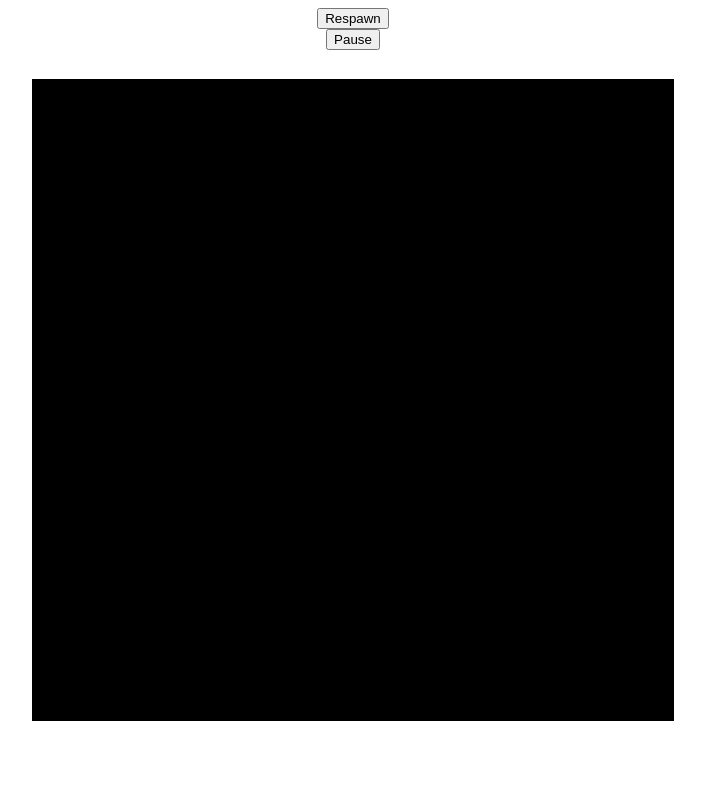
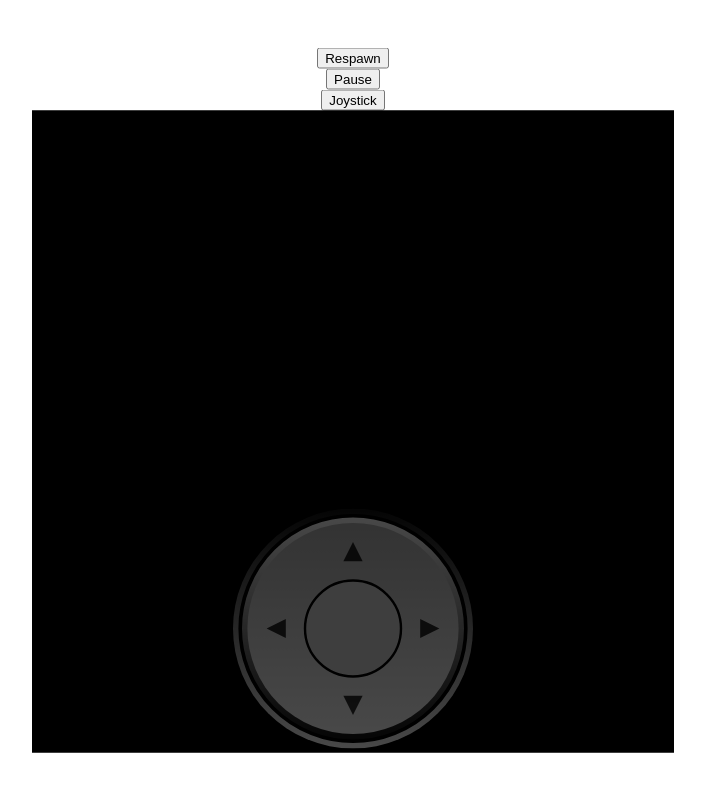
Before and after one commit to na50r/snake-go, a plain HTML site: page index.html in a window 1280 px wide. Shown: the whole page, without its empty margins (287-992 px from the left). Drawn offline with Linux system fonts and the light colour scheme.

Commit message:
add joystick & improve shutdown

```diff
--- a/main.js
+++ b/main.js
@@ -1,12 +1,15 @@
 import { Input } from './scripts/input.js';
 import { Map } from './scripts/map.js';
 import { Snake } from './scripts/snake.js';
+import { Joystick } from './scripts/joystick.js';
 
 const app = document.getElementById('app');
 const startBtn = document.createElement('button');
 const stopBtn = document.createElement('button');
 startBtn.innerText = 'Respawn';
 stopBtn.innerText = 'Pause';
+const joystickButton = document.createElement('button');
+joystickButton.innerText = 'Joystick';
 
 const canvas = document.createElement('canvas');
 
@@ -21,7 +24,7 @@ export const GAME_HEIGHT = ROWS * TILE_SIZE;
 
 canvas.width = GAME_WIDTH;
 canvas.height = GAME_HEIGHT;
-app.append(canvas, startBtn, stopBtn);
+app.append(startBtn, stopBtn, joystickButton, canvas);
 
 function drawGrid(ctx) {
     ctx.strokeStyle = 'white';
@@ -39,6 +42,7 @@ class Game {
         this.map = new Map(this);
         this.input = new Input(this);
         this.snake = new Snake(this);
+        this.joystick = new Joystick(this);
         this.debug = false;
         this.socket.onmessage = (event) => {
             const msg = JSON.parse(event.data);
@@ -65,17 +69,28 @@ class Game {
     };
 }
 
+
 function killGame(game) {
     game.socket.close();
     game.socket = null;
     game = null;
 }
 
-
 var aniID;
 var lastTime = 0;
 var paused = false;
+var enabled = true;
 var currentState = { game: null, loop: null }
+
+function setupJoystick(game) {
+    const oldJoystick = document.getElementById('joystick');
+    if (oldJoystick) {
+        oldJoystick.remove();
+    }
+    app.append(game.joystick.js);
+}
+
+
 function createGameLoop() {
     const game = new Game();
     const gameLoop = (timeStamp) => {
@@ -96,6 +111,7 @@ function createGameLoop() {
 window.addEventListener('load', () => {
     currentState = createGameLoop();
     requestAnimationFrame(currentState.loop);
+    setupJoystick(currentState.game);
 })
 
 startBtn.addEventListener('click', () => {
@@ -107,6 +123,8 @@ startBtn.addEventListener('click', () => {
     }
     currentState = createGameLoop();
     requestAnimationFrame(currentState.loop);
+    setupJoystick(currentState.game);
+
 });
 stopBtn.addEventListener('click', () => {
     if (paused) {
@@ -119,3 +137,16 @@ stopBtn.addEventListener('click', () => {
     stopBtn.innerText = 'Resume';
     paused = true;
 })
+
+joystickButton.addEventListener('click', () => {
+    if (enabled) {
+        enabled = false;
+        const joystick = document.getElementById('joystick');
+        joystick.classList.add('disabled');
+        return;
+    }
+    enabled = true;
+    const joystick = document.getElementById('joystick');
+    joystick.classList.remove('disabled');
+
+})
--- /dev/null
+++ b/scripts/joystick.js
@@ -0,0 +1,73 @@
+import {UP, DOWN, LEFT, RIGHT} from './input.js';
+
+// Based on: https://stackoverflow.com/a/34644069/16271405
+
+function setupPath(path, input, key){
+    path.addEventListener("pointerdown", () => {
+        input.keyPressed(key);
+    });
+    path.addEventListener("pointerup", () => {
+        input.keyReleased(key);
+    });
+    path.addEventListener("pointerleave", () => {
+        input.keyReleased(key);
+    });
+}
+
+export class Joystick {
+    constructor(game) {
+        this.game = game;
+        ({ joystick: this.js, svg: this.svg } = createJoystick());
+        const upPath = document.createElementNS('http://www.w3.org/2000/svg', 'path')
+        upPath.setAttribute('d', 'M50,14 54,22 46,22Z')
+        upPath.setAttribute('fill', 'rgba(0,0,0,0.8)')
+        setupPath(upPath, this.game.input, UP);
+
+        const downPath = document.createElementNS('http://www.w3.org/2000/svg', 'path')
+        downPath.setAttribute('d', 'M50,86 54,78 46,78Z')
+        downPath.setAttribute('fill', 'rgba(0,0,0,0.8)')
+        setupPath(downPath, this.game.input, DOWN);
+
+        const leftPath = document.createElementNS('http://www.w3.org/2000/svg', 'path')
+        leftPath.setAttribute('d', 'M14,50 22,54 22,46Z')
+        leftPath.setAttribute('fill', 'rgba(0,0,0,0.8)')
+        setupPath(leftPath, this.game.input, LEFT);
+
+        const rightPath = document.createElementNS('http://www.w3.org/2000/svg', 'path')
+        rightPath.setAttribute('d', 'M86,50 78,54 78,46Z')
+        rightPath.setAttribute('fill', 'rgba(0,0,0,0.8)')
+        this.svg.append(upPath, downPath, leftPath, rightPath)
+        setupPath(rightPath, this.game.input, RIGHT);
+        this.js.appendChild(this.svg)
+    }
+}
+
+export function createJoystick() {
+    const joystick = document.createElement('div');
+    joystick.id = 'joystick';
+    const svg = document.createElementNS('http://www.w3.org/2000/svg', 'svg');
+    svg.setAttribute('width', '30vw');
+    svg.setAttribute('height', '30vh');
+    svg.setAttribute('viewBox', '0 0 100 100');
+    svg.innerHTML = `
+        <defs>
+            <linearGradient id="grad1" x1="0%" y1="0%" x2="0%" y2="100%">
+                <stop offset="0%" style="stop-color:rgb(16,16,16);stop-opacity:1" />
+                <stop offset="100%" style="stop-color:rgb(240,240,240);stop-opacity:1" />
+            </linearGradient>
+            <linearGradient id="grad2" x1="0%" y1="0%" x2="0%" y2="100%">
+                <stop offset="0%" style="stop-color:rgb(240,240,240);stop-opacity:1" />
+                <stop offset="100%" style="stop-color:rgb(16,16,16);stop-opacity:1" />
+            </linearGradient>
+            <linearGradient id="grad3" x1="0%" y1="0%" x2="0%" y2="100%">
+                <stop offset="0%" style="stop-color:rgb(168,168,168);stop-opacity:1" />
+                <stop offset="100%" style="stop-color:rgb(239,239,239);stop-opacity:1" />
+            </linearGradient>
+        </defs>
+        <circle cx="50" cy="50" r="50" fill="url(#grad1)" />
+        <circle cx="50" cy="50" r="47" fill="url(#grad2)" stroke="black" stroke-width="1.5px" />
+        <circle cx="50" cy="50" r="44" fill="url(#grad3)" />
+        <circle cx="50" cy="50" r="20" fill="#cccccc" stroke="black" stroke-width="1px"/>
+    `;
+    return {joystick, svg}
+}
--- a/style.css
+++ b/style.css
@@ -1,15 +1,28 @@
 #canvasX {
-    position: absolute;
-    top: 50%;
-    left: 50%;
-    transform: translate(-50%, -50%);
     border: 1px solid black;
     background-color: rgb(0, 0, 0);
     width: 80vmin;
     height: 80vmin;
 }
-#app{
+
+#app {
+    position: absolute;
+    top: 50%;
+    left: 50%;
+    transform: translate(-50%, -50%);
     display: flex;
     align-items: center;
     flex-direction: column;
 }
+
+
+#joystick {
+    position: absolute;
+    bottom: 0;
+    left: 50;
+    opacity: 30%;
+}
+
+#joystick.disabled {
+    display: none;
+}
```
Also changed, not shown: 1 other file.
